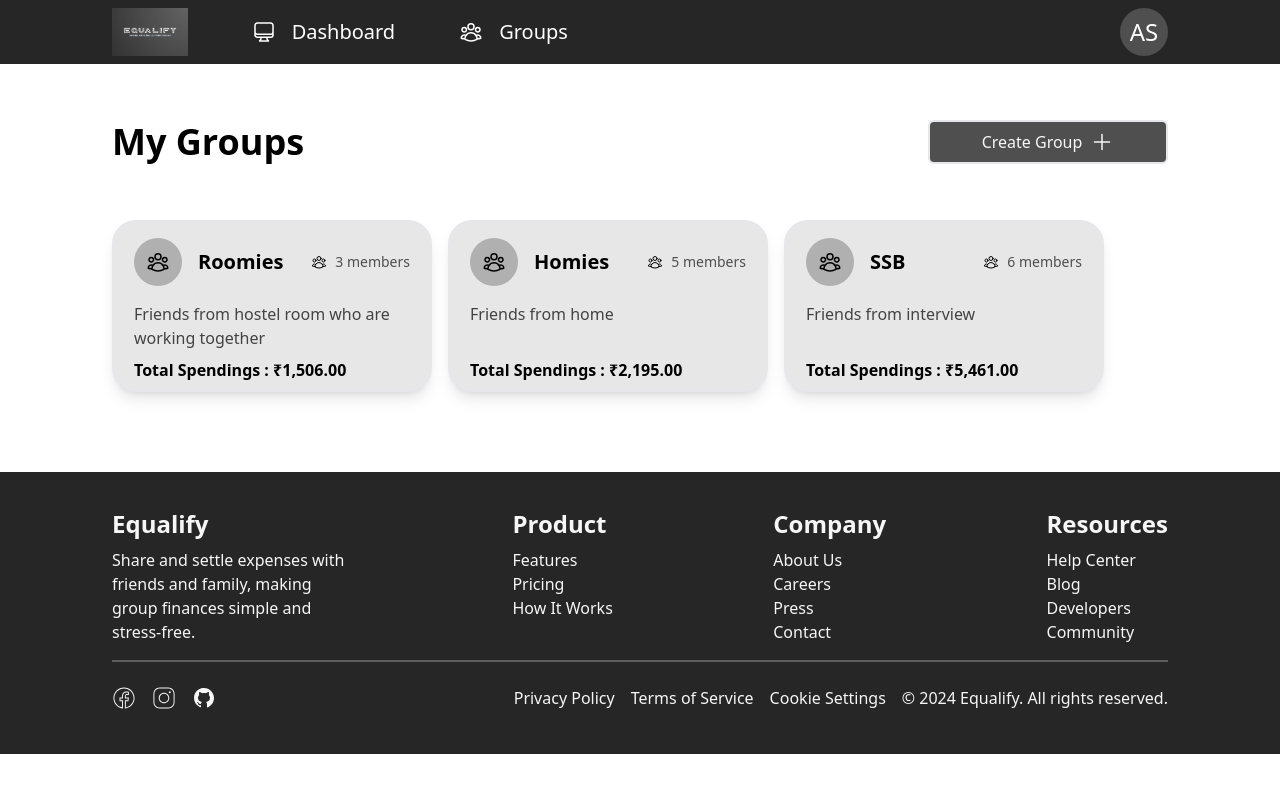
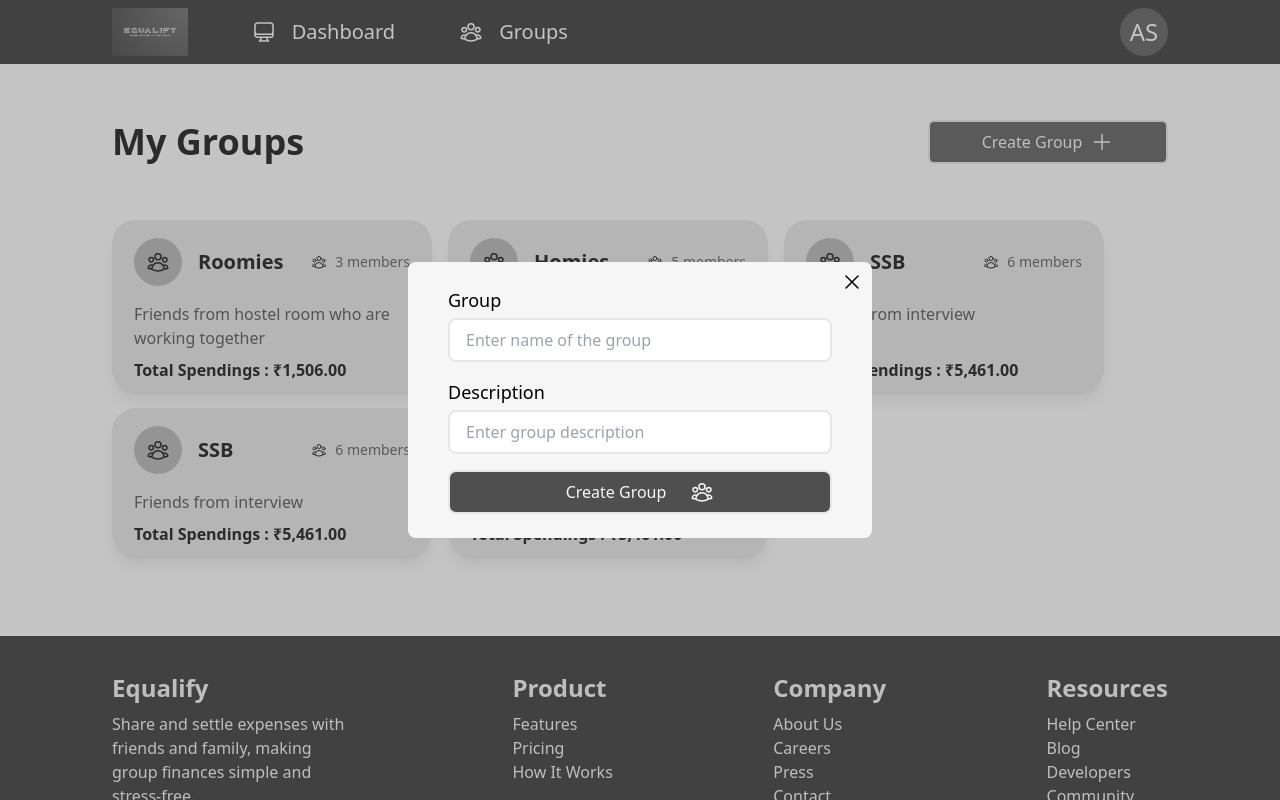
Before and after one commit to pshri5/Equalify, a React (Vite) app in the folder frontend/: page / in a window 1280 px wide. Both pictures are taken after a click on the button "Create Group". Built offline with nearby package versions, Linux system fonts and the light colour scheme.

Commit message:
Create modal component

```diff
--- a/frontend/src/App.jsx
+++ b/frontend/src/App.jsx
@@ -24,6 +24,18 @@ const groupList = [
       members : 6,
       spending : 5461
     },
+    {
+      name : "SSB",
+      description : "Friends from interview",
+      members : 6,
+      spending : 5461
+    },
+    {
+      name : "SSB",
+      description : "Friends from interview",
+      members : 6,
+      spending : 5461
+    },
   ]
 
 function App() {
--- a/frontend/src/ui/components/Header.jsx
+++ b/frontend/src/ui/components/Header.jsx
@@ -4,7 +4,7 @@ import { GroupIcon } from "../icons/GroupIcon"
 import { Avatar } from "./Avatar"
 
 
-const gernericStyles = "z-50 px-10 md:px-16 lg:px-28";
+const gernericStyles = "z-30 px-10 md:px-16 lg:px-28";
 
 export const Header = (props) => {
     const [initials,setInitials] = useState("")
--- /dev/null
+++ b/frontend/src/ui/components/Modal.jsx
@@ -0,0 +1,15 @@
+import { CloseIcon } from "../icons/CloseIcon"
+
+export const Modal= (props)=>{
+    return <div>
+        <div className={`fixed top-0 right-0 opacity-40 z-40 w-screen h-screen bg-brand-500 ${props.className}`} />
+        <div className="fixed top-1/2 left-1/2 -translate-x-1/2 -translate-y-1/2 z-50">
+                <div className="w-full relative bg-brand-50 z-50 opacity-1 rounded-lg px-10 py-2">
+                    {props.children}
+                    <button className="absolute top-2 right-2" onClick={()=>{props.setModalVisible(false)}}>
+                        <CloseIcon />
+                    </button>
+                </div>
+        </div>
+    </div>
+}
--- /dev/null
+++ b/frontend/src/ui/icons/CloseIcon.jsx
@@ -0,0 +1,15 @@
+const sizeStyle = {
+    'sm' : 'w-4',
+    'md' : 'w-4',
+    'lg' : 'w-6'
+}
+
+
+export const CloseIcon = (props) => {
+
+    return <>
+        <svg className={sizeStyle[props.size? props.size : "lg"]} xmlns="http://www.w3.org/2000/svg" fill="none" viewBox="0 0 24 24" strokeWidth={1.5} stroke="currentColor">
+            <path strokeLinecap="round" strokeLinejoin="round" d="M6 18 18 6M6 6l12 12" />
+        </svg>
+    </>
+}
--- a/frontend/src/ui/pages/GroupPage.jsx
+++ b/frontend/src/ui/pages/GroupPage.jsx
@@ -4,11 +4,15 @@ import { Footer } from "../components/Footer"
 import { Header } from "../components/Header"
 import { AddIcon } from "../icons/AddIcon";
 import { GroupCard } from "../components/GroupCard";
+import { Modal } from "../components/Modal";
+import { Input } from "../components/Input";
+import { GroupIcon } from "../icons/GroupIcon";
 
 const gernericStyles = "px-10 md:px-16 lg:px-28 py-10";
 
 export const GroupPage = (props) => {
     const [isMobile, setIsMobile] = useState(window.innerWidth < 768);
+    const [isModalVisible,setModalVisible] = useState(false);
     useEffect(() => {
         const handleResize = () => setIsMobile(window.innerWidth < 768);
         window.addEventListener('resize', handleResize);
@@ -18,12 +22,12 @@ export const GroupPage = (props) => {
 
     const createGroupLabel = isMobile ? "" : "Create Group"
 
-    return <>
+    return <div className="relative">
         <Header name="Ankit Sharma" />
         <div className={gernericStyles}>
             <div className="flex justify-between align-middle flex-wrap">
                 <div className="text-4xl font-bold flex items-center">My Groups</div>
-                <Button size="sm" label={createGroupLabel} endIcon={<AddIcon />} />
+                <Button size="sm" label={createGroupLabel} onClick={()=>{setModalVisible(true)}} endIcon={<AddIcon />} />
             </div>
             <div className="my-10 flex gap-4 flex-wrap">
                 {props.groupList.map((group,idx) => (
@@ -33,6 +37,14 @@ export const GroupPage = (props) => {
                 ))}
             </div>
         </div>
+        {isModalVisible ?
+        <Modal className={gernericStyles} isModalVisible={isModalVisible} setModalVisible={setModalVisible}>
+            <Input label="Group" size="lg" placeholder="Enter name of the group"/>
+            <Input label="Description" size="lg" placeholder="Enter group description"/>
+            <Button label="Create Group" endIcon={<GroupIcon />}/>
+        </Modal> : null
+        }
+
         <Footer />
-    </>
+    </div>
 }
```
